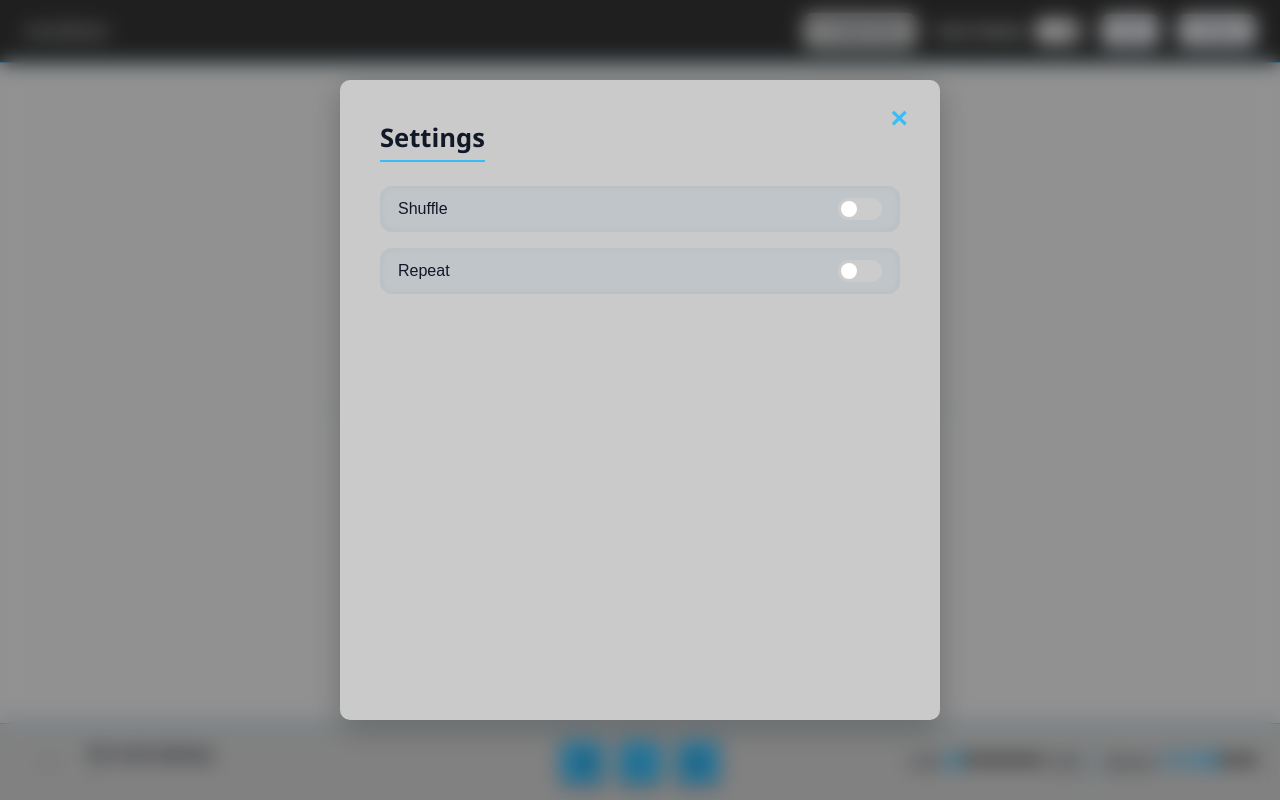
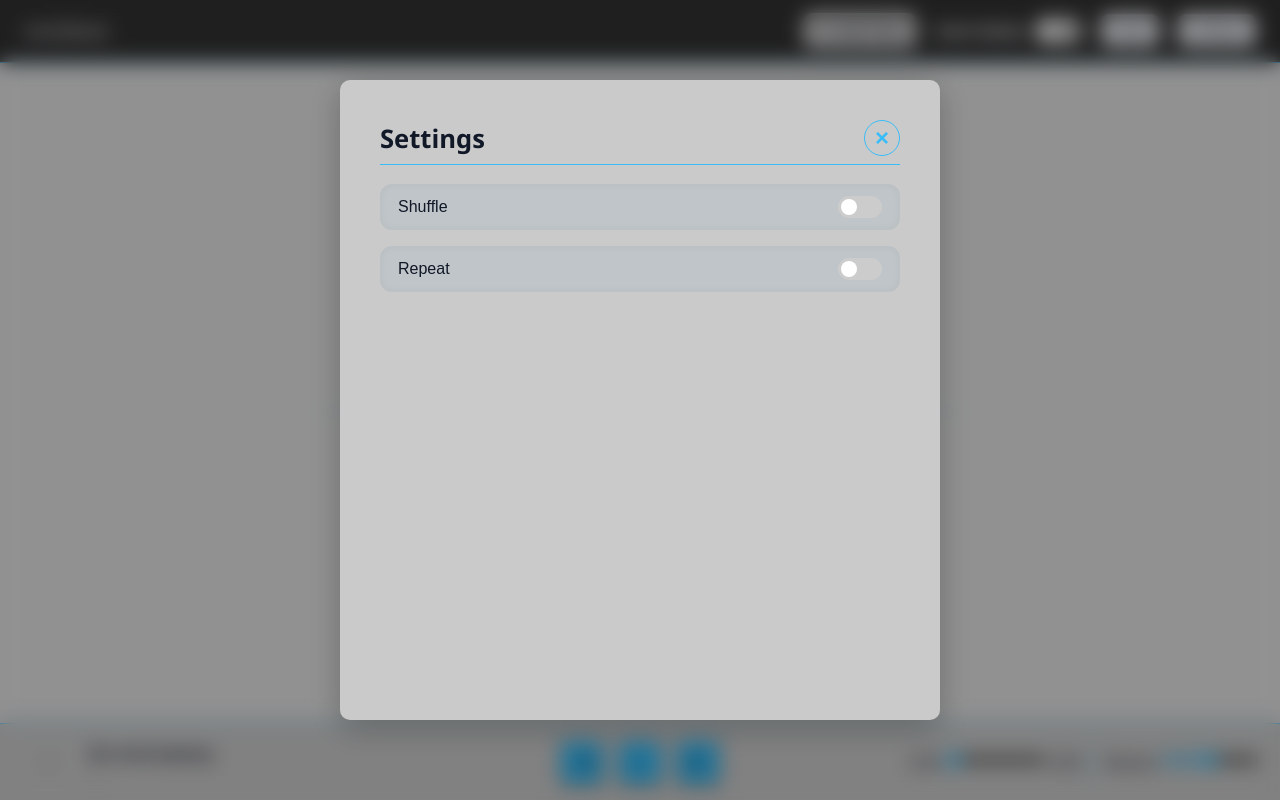
Before and after one commit to gargshi/mini-deck-player, a plain HTML site: page new_player.html in a window 1280 px wide. Both pictures are taken after a click on the button "Settings". Drawn offline with Linux system fonts and the light colour scheme.

Commit message:
updated some graphics

```diff
--- a/new_player.html
+++ b/new_player.html
@@ -28,7 +28,6 @@
 			--nav-background: #0f172a;
 			--nav-text-color: #f8fafc;
 		}
-
 		* {
 			box-sizing: border-box;
 			margin: 0;
@@ -108,73 +107,6 @@
 		.nav-bar .btn:hover {
 			background: #0e4a98;
 		}
-
-		/*.modal {
-				position: fixed;
-				top: 0;
-				left: 0;
-				width: 100%;
-				height: 100%;
-				background: rgba(0, 0, 0, 0.5);
-				z-index: 100;
-				opacity: 0;
-				visibility: hidden;
-				transform: scale(0.95);
-				transition: all 0.5s ease;
-				justify-content: center;
-				align-items: center;
-
-			}
-
-			.modal .close {
-				position: absolute;
-				top: 10px;
-				right: 20px;
-				font-size: 30px;
-				font-weight: bold;
-				border-radius: 50%;
-				color: var(--text);
-				cursor: pointer;
-			}
-
-			.modal-content {
-				font-family: 'Segoe UI', Tahoma, Geneva, Verdana, sans-serif;
-				background: var(--panel);
-				color: var(--text);
-				padding: 20px;
-				border-radius: 5px;
-				box-shadow: 0 2px 5px rgba(0, 0, 0, 0.3);
-				border: var(--accent) 1px solid;
-				transform: translateY(0);
-				transition: all 0.2s ease, opacity 0.1s ease;
-				opacity: 0;
-				width: 80%;
-				height: 80%;
-			}
-
-			.modal.modal-open {
-				opacity: 1;
-				visibility: visible;
-				transform: scale(1);
-				display: flex;
-				justify-content: center;
-				align-items: center;
-			}
-
-			.modal.modal-open .modal-content {
-				transform: translateY(0);
-				opacity: 1;
-			}*/
-		/* ======== Smooth Modal Animation ======== */
-
-
-
-
-
-
-
-
-
 
 		.modal .close:hover {
 			transform: scale(1.1);
@@ -352,7 +284,7 @@
 			background: var(--accent);
 			color: var(--text);
 			/* Fallback for older browsers: use RGBA similar to --muted (#6b7280 => rgb(107,114,128)) */
-			border: 1px solid rgba(107,114,128,0.25);
+			border: 1px solid rgba(107, 114, 128, 0.25);
 			border-radius: 10%;
 
 			font-size: 16px;
@@ -624,34 +556,44 @@
 
 		/* Close button — simple floating icon */
 		.modal .close {
-			padding: 5px 10px;
-			position: absolute;
-			border-radius: 50%;
-			top: 16px;
-			right: 22px;
-			font-size: 30px;
+			width: 36px;
+			height: 36px;
+			display: flex;
+			align-items: center;
+			justify-content: center;
+			font-size: 24px;
 			font-weight: bold;
 			color: var(--accent);
-			background: var(--accent), transparent;
-			border: none;
+			background: transparent;
+			border: 1px solid var(--accent);
+			border-radius: 50%;
 			cursor: pointer;
-			transition: transform 0.2s ease, color 0.2s ease;
+			transition: transform 0.2s ease, color 0.2s ease, background 0.2s ease;
 		}
 
 		/* Close button hover feedback */
 		.modal .close:hover {
-			transform: scale(1.2);
-			color: var(--text);
+			background: var(--accent);
+			color: var(--panel);
+			transform: scale(1.1);
+		}
+
+		.modal-header {
+			display: flex;
+			align-items: center;
+			justify-content: space-between;
+			/* left-right alignment */
+			margin-bottom: 1.2rem;
+			padding-bottom: 0.5rem;
+			border-bottom: 1px solid var(--accent);
+			/* subtle separator line */
 		}
 
 		/* header text */
-		.modal-banner {
+		.modal-bann {
+			font-family: 'Segoe UI', Tahoma, Geneva, Verdana, sans-serif;
 			font-size: 1.6rem;
 			font-weight: 600;
-			margin-bottom: 1.5rem;
-			border-bottom: 2px solid var(--accent);
-			display: inline-block;
-			padding-bottom: 5px;
 			color: var(--text);
 		}
 
@@ -665,6 +607,7 @@
 			z-index: 1;
 			position: relative;
 			padding-left: 0;
+
 		}
 
 		/* each setting item */
@@ -683,6 +626,7 @@
 		.setting:hover {
 			background: color-mix(in srgb, var(--accent) 10%, var(--panel) 85%);
 			box-shadow: 0 2px 8px rgba(0, 0, 0, 0.1);
+			border: 1px solid var(--accent);
 		}
 
 		.setting label {
@@ -722,6 +666,13 @@
 
 		.setting input[type="checkbox"]:checked::before {
 			transform: translateX(22px);
+		}
+
+		body,
+		.modal-content,
+		.player,
+		.card {
+			transition: background 0.5s ease, color 0.5s ease, border 0.5s ease;
 		}
 	</style>
 </head>
@@ -766,8 +717,10 @@
 	</main>
 	<div class="modal" id="settingsModal">
 		<div class="modal-content">
-			<span class="close">&times;</span>
-			<div class="modal-banner">Settings</div>
+			<div class="modal-header">
+				<div class="modal-bann">Settings</div>
+				<span class="close">&times;</span>
+			</div>
 			<div class="settings-menu">
 				<div class="setting">
 					<label for="shuffle">Shuffle</label>
```
